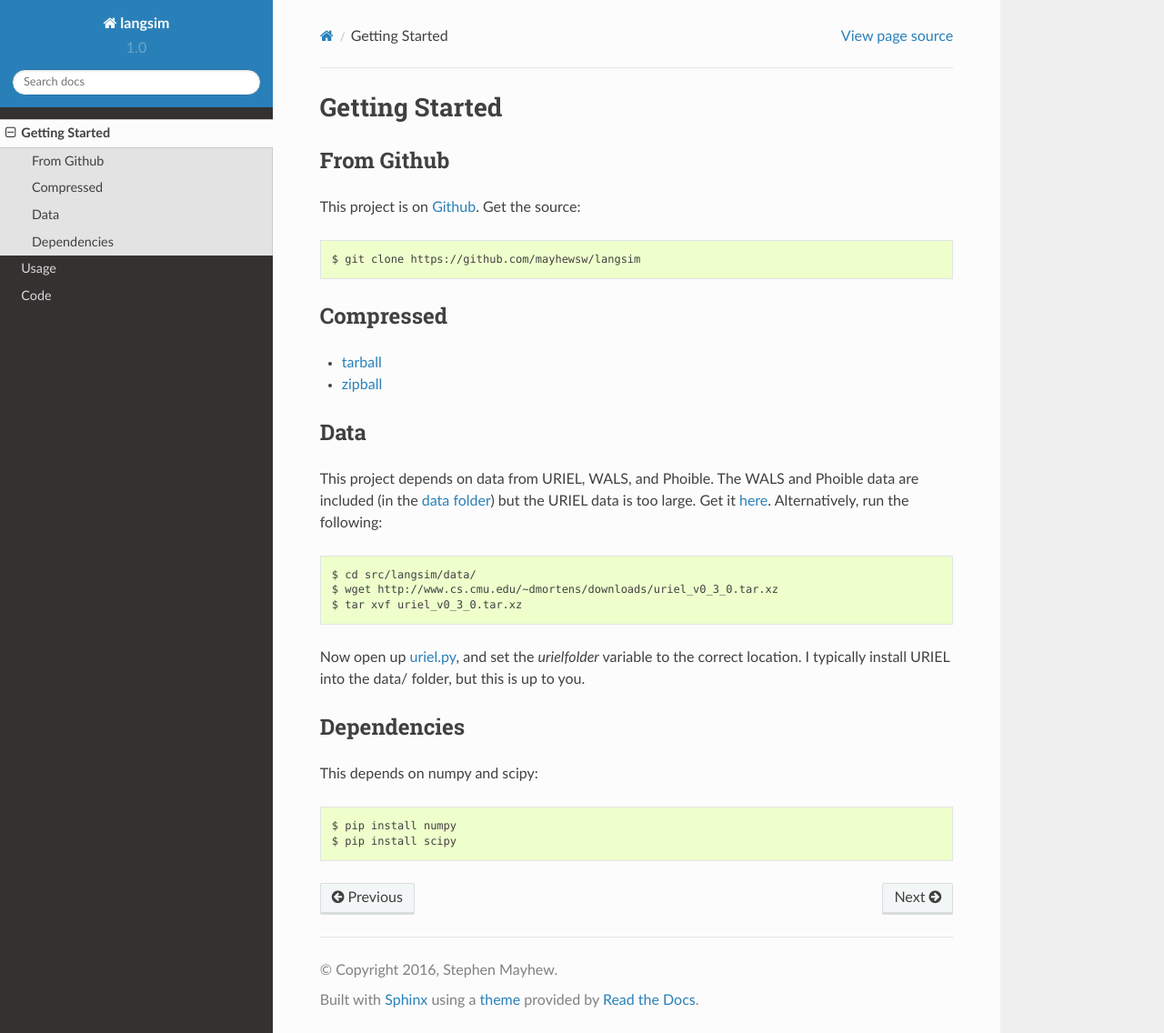
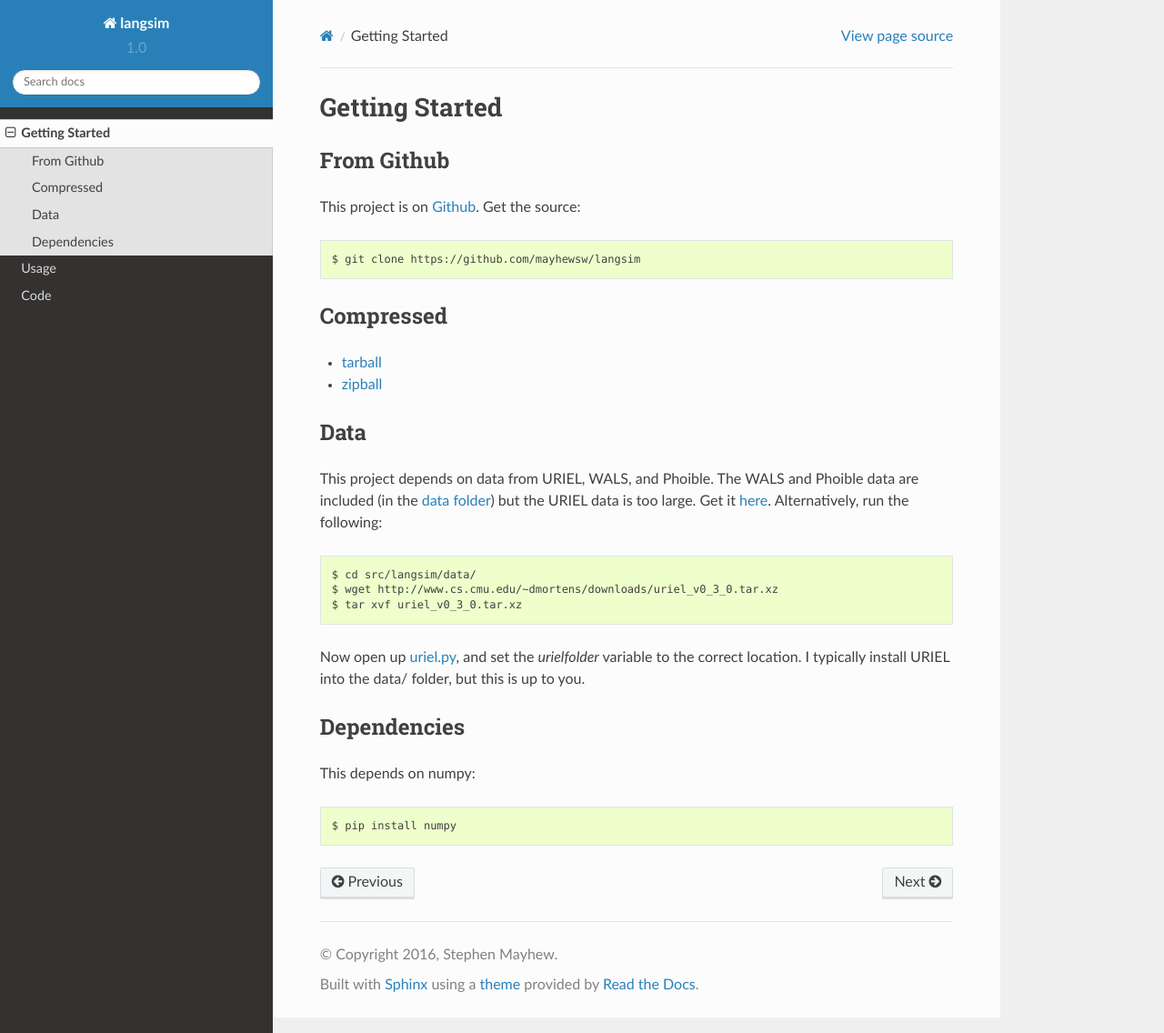
Before and after one commit to mayhewsw/langsim, a Sphinx documentation site: the page built from docs/gettingstarted.rst, in a window 1280 px wide and 1136 px high. Shown: the whole window at 91% size. Built offline with Sphinx 7.4.7 and the Read the Docs theme 2.0.0, drawn with Linux system fonts in a browser that asks for light colours.

Commit message:
fixed some important typos.

```diff
--- a/docs/gettingstarted.rst
+++ b/docs/gettingstarted.rst
@@ -34,7 +34,6 @@ data/ folder, but this is up to you.
 Dependencies
 ------------
 
-This depends on numpy and scipy::
+This depends on numpy::
 
     $ pip install numpy
-    $ pip install scipy
```
